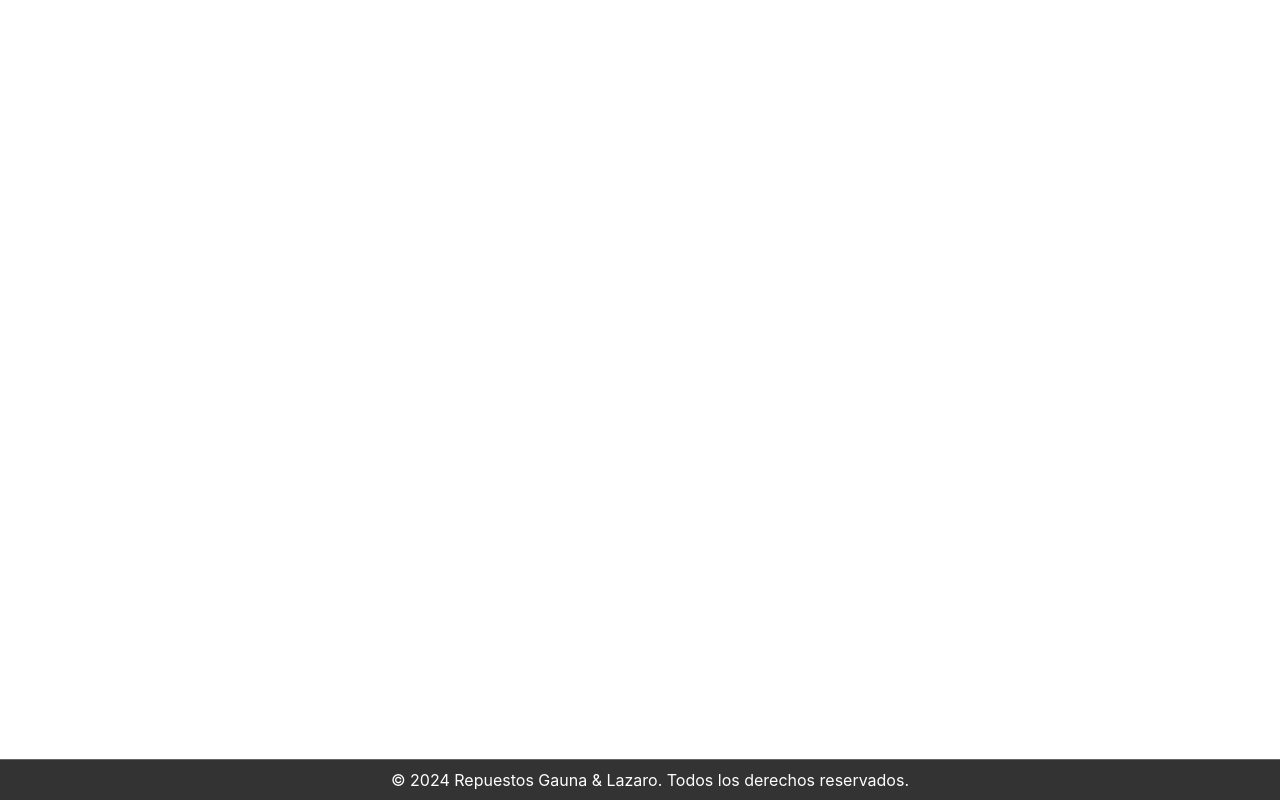
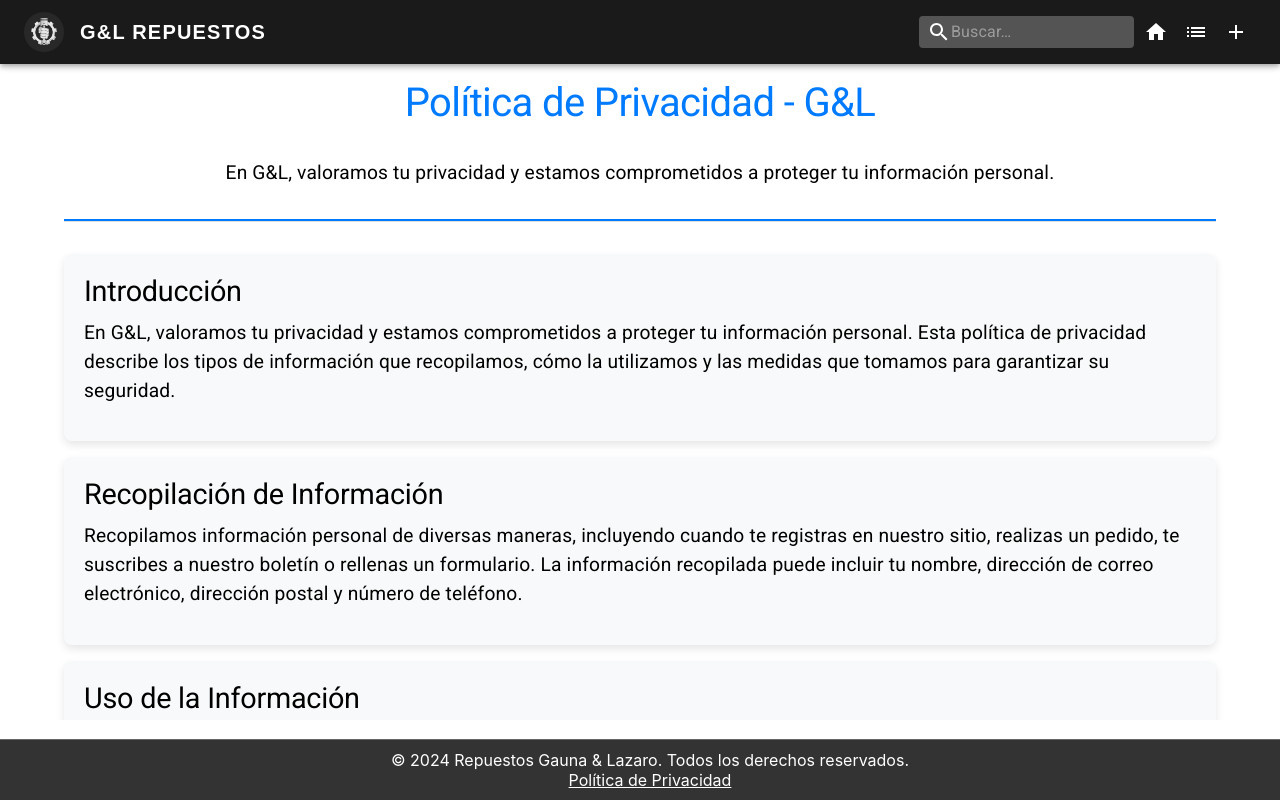
Before and after one commit to SantiGauna/Tablero, a React (Create React App) app: page /politica in a window 1280 px wide. Built offline with nearby package versions, Linux system fonts and the light colour scheme.

Commit message:
git reset

```diff
--- a/src/App.js
+++ b/src/App.js
@@ -4,6 +4,7 @@
 import RepuestoForm from './components/RepuestosForm';
 import Inicio from './components/Inicio';
 import Footer from './components/Footer'; // Importa el componente de footer
+import PoliticaPrivacidad from './components/PoliticaPrivacidad';
 
 
 
@@ -16,6 +17,7 @@
         <Route path="/repuestos" element={<RepuestosList />} />
         <Route path="/nuevo" element={<RepuestoForm />} />
         <Route path="/editar/:id" element={<RepuestoForm />} />
+        <Route path="/politica" element={<PoliticaPrivacidad />} />
       </Routes>
       <Footer />
     </Router>
--- a/src/components/Footer.js
+++ b/src/components/Footer.js
@@ -1,10 +1,9 @@
 import React from 'react';
+import { Link } from 'react-router-dom'; // Importa Link desde react-router-dom si estás utilizando enrutamiento
 
 const Footer = () => {
     return (
-
         <footer style={{
-
             backgroundColor: '#333',
             color: '#fff',
             textAlign: 'center',
@@ -16,8 +15,10 @@
             borderTop: '1px solid #666', // Agrega una línea superior para separar del contenido principal
         }}>
             <p style={{ margin: '0' }}>&copy; 2024 Repuestos Gauna & Lazaro. Todos los derechos reservados.</p>
+            <p style={{ margin: '0' }}>
+                <Link to="/politica" style={{ color: '#fff', textDecoration: 'underline' }}>Política de Privacidad</Link>
+            </p>
         </footer>
-
     );
 }
 
--- /dev/null
+++ b/src/components/PoliticaPrivacidad.js
@@ -0,0 +1,111 @@
+import React from 'react';
+import { styled } from '@mui/material/styles';
+import { Container, Typography, Box, Divider, List, ListItem, ListItemText } from '@mui/material';
+import SearchAppBar from './SearchAppBar';
+
+const ScrollableContainer = styled(Container)({
+  marginTop: '5rem',
+  maxHeight: 'calc(100vh - 10rem)', // Limita la altura y agrega scroll cuando sea necesario
+  overflowY: 'auto', // Añade scroll vertical cuando el contenido excede la altura máxima
+});
+
+const SectionContainer = styled(Box)({
+  backgroundColor: '#f8f9fa',
+  padding: '20px',
+  borderRadius: '8px',
+  boxShadow: '0 4px 8px rgba(0, 0, 0, 0.1)',
+  marginBottom: '1rem',
+});
+
+const Bullet = styled('span')({
+  color: '#007bff',
+  display: 'inline-block',
+  width: '1em',
+  marginLeft: '-1em',
+});
+
+const PoliticaPrivacidad = () => {
+  const sections = [
+    {
+      title: 'Introducción',
+      content:
+        'En G&L, valoramos tu privacidad y estamos comprometidos a proteger tu información personal. Esta política de privacidad describe los tipos de información que recopilamos, cómo la utilizamos y las medidas que tomamos para garantizar su seguridad.',
+    },
+    {
+      title: 'Recopilación de Información',
+      content:
+        'Recopilamos información personal de diversas maneras, incluyendo cuando te registras en nuestro sitio, realizas un pedido, te suscribes a nuestro boletín o rellenas un formulario. La información recopilada puede incluir tu nombre, dirección de correo electrónico, dirección postal y número de teléfono.',
+    },
+    {
+      title: 'Uso de la Información',
+      content:
+        'La información que recopilamos puede utilizarse para mejorar tu experiencia en nuestro sitio web, mejorar el servicio al cliente, procesar transacciones, enviar correos electrónicos periódicos o administrar un concurso, promoción o encuesta.',
+    },
+    {
+      title: 'Protección de la Información',
+      content:
+        'Implementamos una variedad de medidas de seguridad para mantener la seguridad de tu información personal. Utilizamos cifrado avanzado y políticas de seguridad rigurosas para proteger tu información contra el acceso no autorizado.',
+    },
+    {
+      title: 'Compartir Información con Terceros',
+      content:
+        'No vendemos, intercambiamos ni transferimos tu información personal a terceros. Esto no incluye a terceros de confianza que nos ayudan a operar nuestro sitio web, realizar nuestro negocio o prestarte servicios, siempre y cuando esas partes acuerden mantener esta información confidencial.',
+    },
+    {
+      title: 'Consentimiento',
+      content:
+        'Al utilizar nuestro sitio, consientes nuestra política de privacidad.',
+    },
+    {
+      title: 'Cambios en Nuestra Política de Privacidad',
+      content:
+        'Si decidimos cambiar nuestra política de privacidad, publicaremos esos cambios en esta página. Esta política fue modificada por última vez el 12/06/2024.',
+    },
+    {
+      title: 'Contáctanos',
+      content:
+        'Si tienes alguna pregunta sobre esta política de privacidad, puedes contactarnos utilizando la siguiente información:',
+      items: [
+        'Email: contacto@G&L.com',
+        'Teléfono: 3516176333 - 543517233',
+        'Dirección: RUTA 5 Km18, Cordoba, Argentina',
+      ],
+    },
+  ];
+
+  return (
+    <ScrollableContainer>
+        <SearchAppBar />
+      <Typography variant="h1" sx={{ color: '#007bff', textAlign: 'center', marginBottom: '2rem', fontSize: '2.5rem' }}>
+        Política de Privacidad - G&L
+      </Typography>
+      <Typography variant="body1" sx={{ textAlign: 'center', fontSize: '1.2rem', marginBottom: '2rem' }}>
+        En G&L, valoramos tu privacidad y estamos comprometidos a proteger tu información personal.
+      </Typography>
+      <Divider sx={{ borderTop: '2px solid #007bff', my: '2rem' }} />
+
+      {sections.map((section, index) => (
+        <SectionContainer key={index}>
+          <Typography variant="h2" gutterBottom sx={{ fontSize: '1.8rem' }}>
+            {section.title}
+          </Typography>
+          <Typography variant="body1" paragraph sx={{ fontSize: '1.2rem' }}>
+            {section.content}
+          </Typography>
+          {section.items && (
+            <List>
+              {section.items.map((item, idx) => (
+                <ListItem key={idx}>
+                  <Bullet>&bull;</Bullet>
+                  <ListItemText primary={item} />
+                </ListItem>
+              ))}
+            </List>
+          )}
+        </SectionContainer>
+      ))}
+    </ScrollableContainer>
+  );
+};
+
+export default PoliticaPrivacidad;
--- a/src/components/RepuestosForm.js
+++ b/src/components/RepuestosForm.js
@@ -166,14 +166,18 @@
 
         </form>
       </Paper>
-      <Snackbar
+
+    </Container>
+    </Box>
+    <Snackbar
         open={openSnackbar}
         autoHideDuration={6000}
         onClose={() => setOpenSnackbar(false)}
         message={snackbarMessage}
+        ContentProps={{
+          style: { backgroundColor: '#00FF00', color: 'black', fontWeight: 'bold', justifyContent: 'center', },
+        }}
       />
-    </Container>
-    </Box>
     </React.Fragment>
   );
 };
--- a/src/components/RepuestosList.js
+++ b/src/components/RepuestosList.js
@@ -167,12 +167,7 @@
           <br />
           <br />
         </div>
-        <Snackbar
-          open={openSnackbar}
-          autoHideDuration={6000}
-          onClose={() => setOpenSnackbar(false)}
-          message={snackbarMessage}
-        />
+
         <Dialog
           open={openDialog}
           onClose={handleCloseDialog}
@@ -194,6 +189,15 @@
           </DialogActions>
         </Dialog>
       </Box>
+      <Snackbar
+        open={openSnackbar}
+        autoHideDuration={6000}
+        onClose={() => setOpenSnackbar(false)}
+        message={snackbarMessage}
+        ContentProps={{
+          style: { backgroundColor: '#00FF00', color: 'black', fontWeight: 'bold', justifyContent: 'center', },
+        }}
+      />
     </React.Fragment>
   );
 };
```
